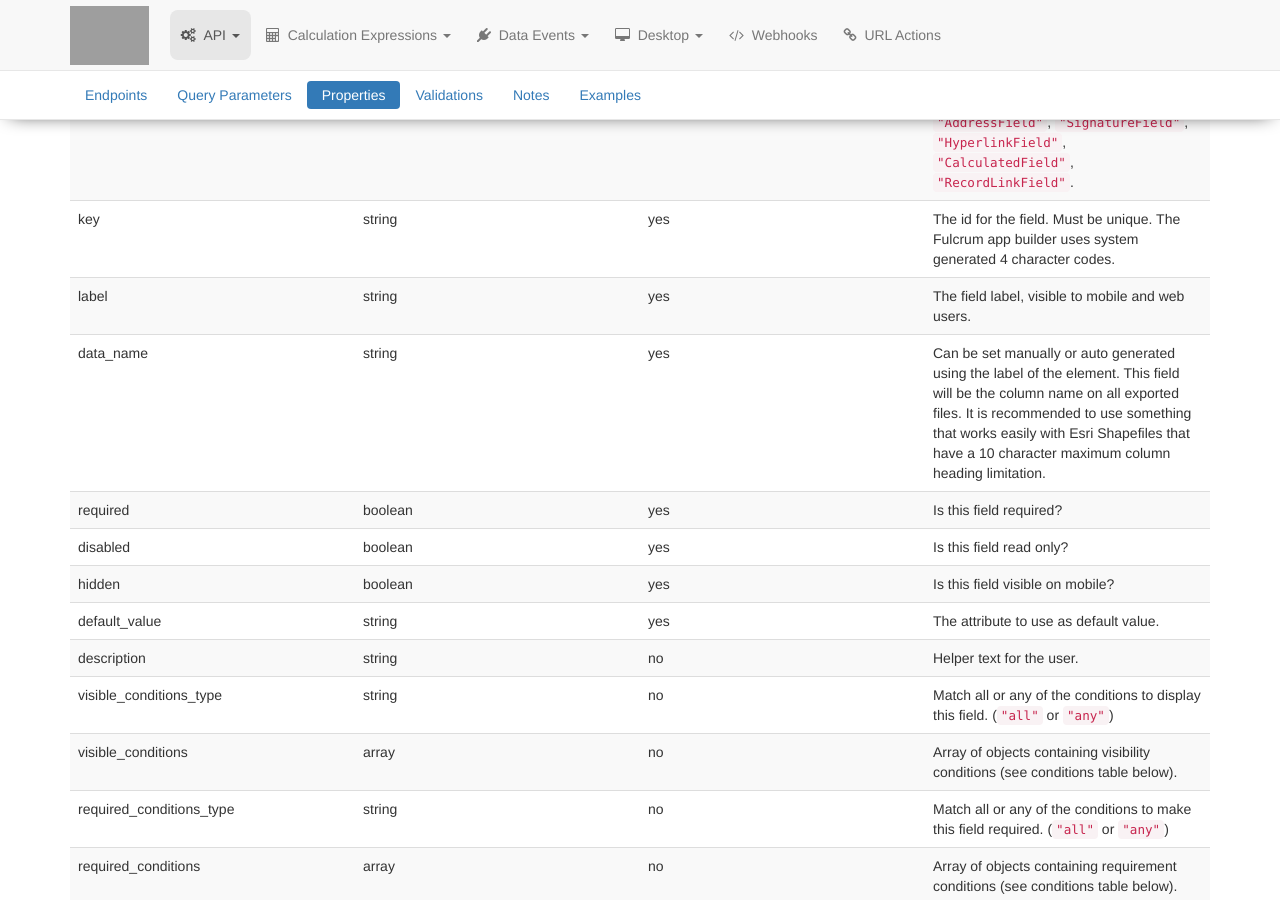
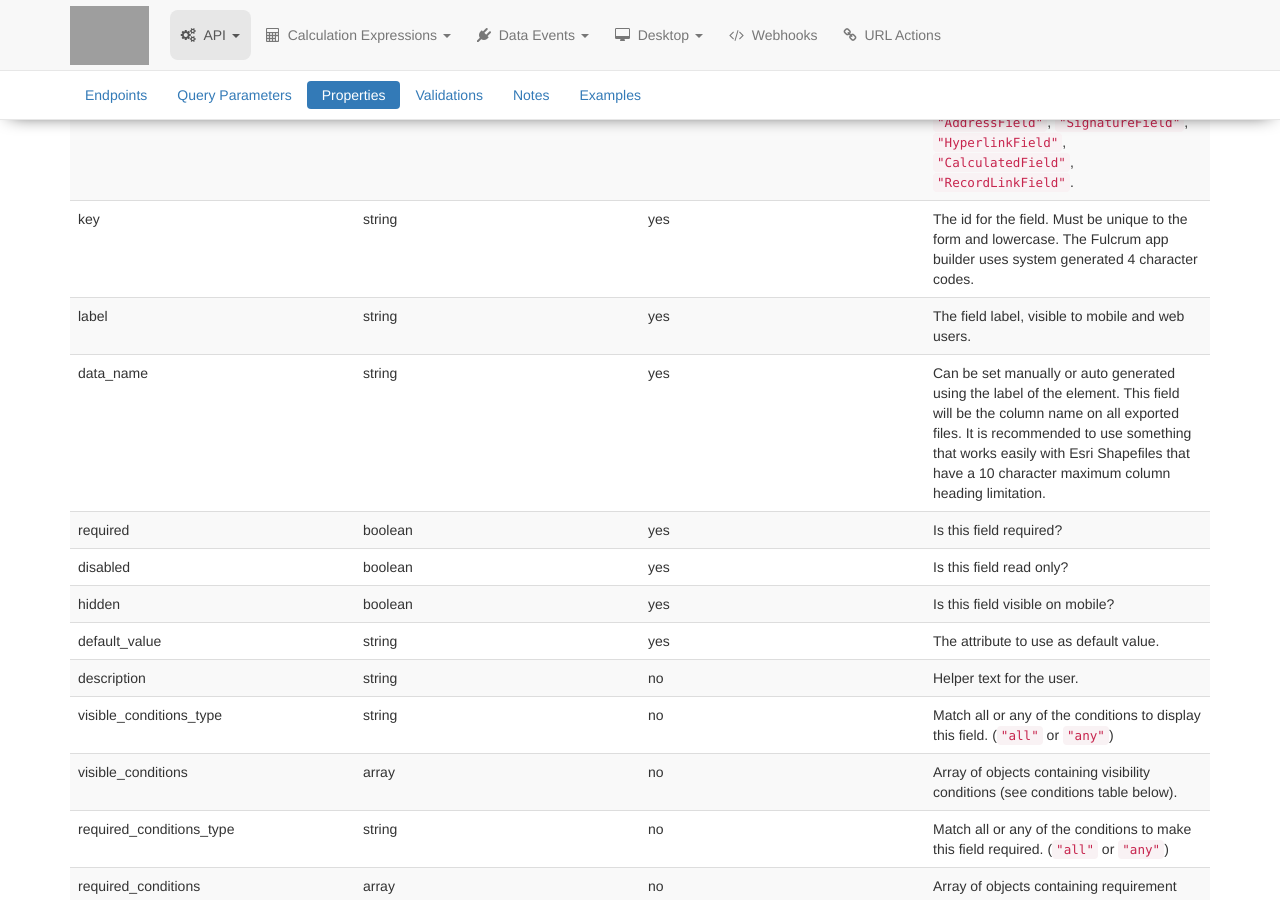
Before and after one commit to rylincoln/developer.fulcrumapp.com, a Jekyll site: the page built from _endpoints/forms.md, in a window 1280 px wide and 900 px high, scrolled down 3225 px. Built offline with Jekyll 4.4.1, drawn with Linux system fonts in a browser that asks for light colours; nearby versions of some CDN libraries; grey boxes are pictures that could not be loaded.

Commit message:
Document that keys must be lowercase

```diff
--- a/_endpoints/forms.md
+++ b/_endpoints/forms.md
@@ -98,7 +98,7 @@ The Forms API gives you access to your form fields, or app schema.
 | Property | Type | Required | Description |
 |----------|------|----------|-------------|
 | type | string | yes | Must be one of the valid element types: `"TextField"`, `"YesNoField"`, `"Label"`, `"Section"`, `"ChoiceField"`, `"ClassificationField"`, `"PhotoField"`, `"VideoField"`, `"AudioField"`, `"BarcodeField"`, `"DateTimeField"`, `"TimeField"`, `"Section"`, `"Repeatable"`, `"AddressField"`, `"SignatureField"`, `"HyperlinkField"`, `"CalculatedField"`, `"RecordLinkField"`. |
-| key | string | yes | The id for the field. Must be unique. The Fulcrum app builder uses system generated 4 character codes.
+| key | string | yes | The id for the field. Must be unique to the form and lowercase. The Fulcrum app builder uses system generated 4 character codes.
 | label | string | yes | The field label, visible to mobile and web users. |
 | data_name | string | yes | Can be set manually or auto generated using the label of the element. This field will be the column name on all exported files. It is recommended to use something that works easily with Esri Shapefiles that have a 10 character maximum column heading limitation. |
 | required | boolean | yes | Is this field required? |
```
